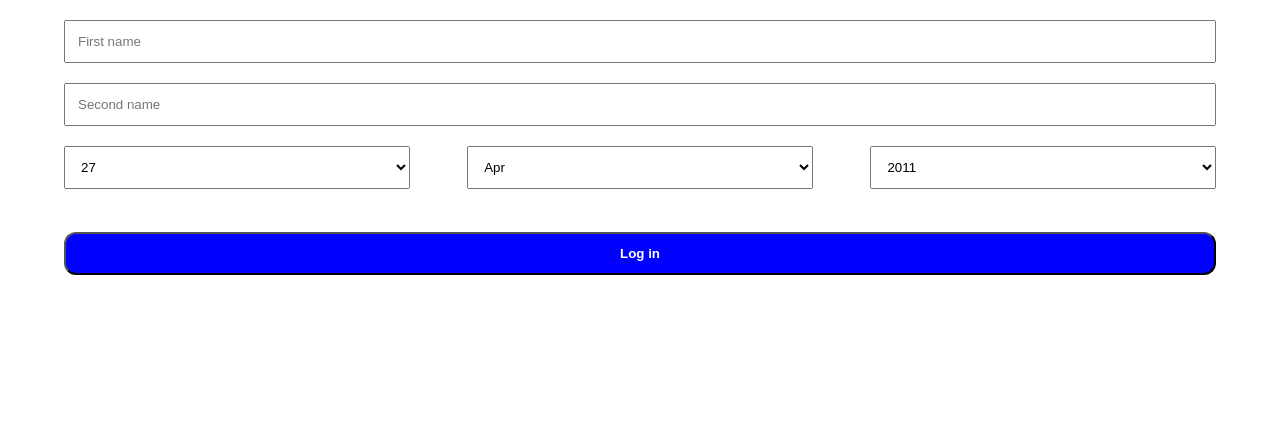
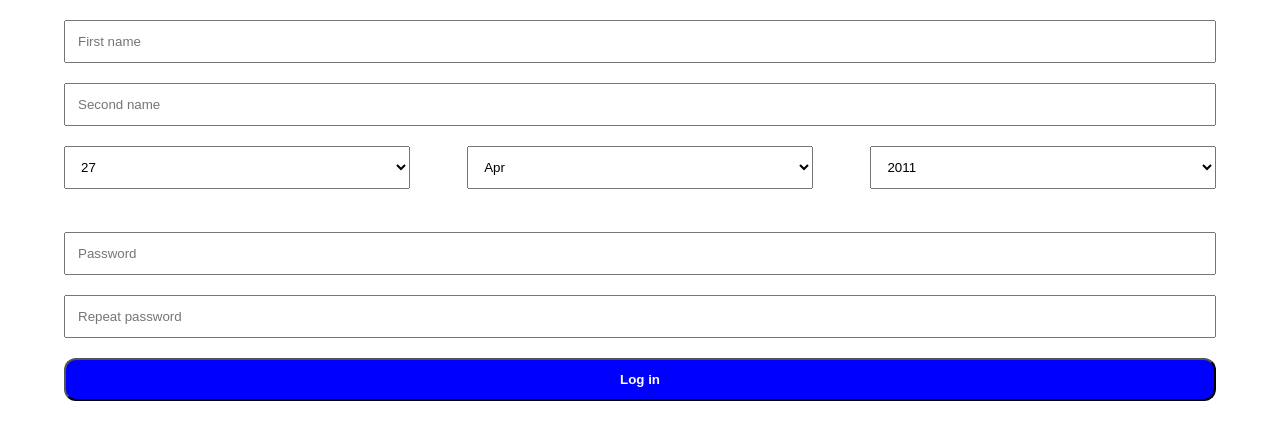
Before and after one commit to BrendanGasparin/php-social-network, a PHP site: page /signup.php in a window 1280 px wide. Shown: the part 57-497 px from the top of the page. Run offline with PHP 8.4, Linux system fonts and the light colour scheme.

Commit message:
Add password fields to signup form

```diff
--- a/public_html/signup.php
+++ b/public_html/signup.php
@@ -14,13 +14,13 @@
     <main>
       <form action="." class="login-form" method="post">
         <input name="firstname" type="text" placeholder="First name" />
-        <input type="text" placeholder="Second name" />
+        <input name="secondname" type="text" placeholder="Second name" />
 
         <br />
         <div class="date-picker">
-          <select class="day-picker" id="day-picker">
+          <select class="day-picker" id="day-picker" name="day-picker">
           </select>
-          <select class="month-picker" id="month-picker">
+          <select class="month-picker" id="month-picker" name="month-picker">
             <option value="1">Jan</option>
             <option value="2">Feb</option>
             <option value="3">Mar</option>
@@ -34,10 +34,13 @@
             <option value="11">Nov</option>
             <option value="12">Dec</option>
           </select>
-          <select class="year-picker" id="year-picker">
+          <select class="year-picker" id="year-picker" name="year-picker">
           </select>
         </div>
         <br />
+
+        <input id="password" name="password" placeholder="Password" type="password" />
+        <input id="password2" name="password2" placeholder="Repeat password" type="password" />
 
         <!-- TODO: Username -->
         <!-- TODO: Gender -->
```
